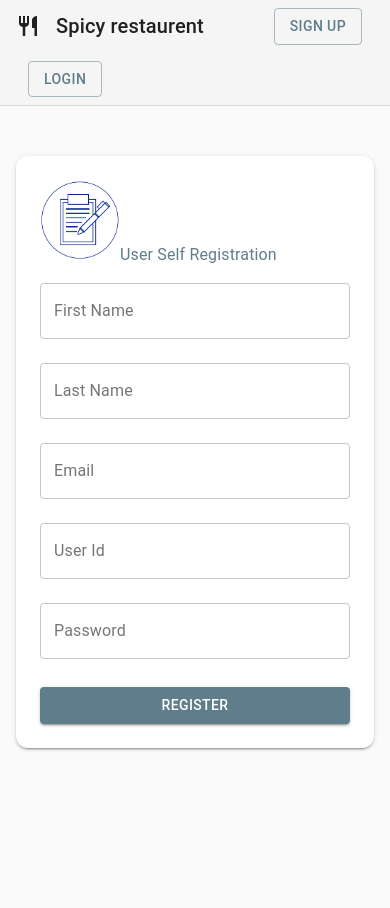
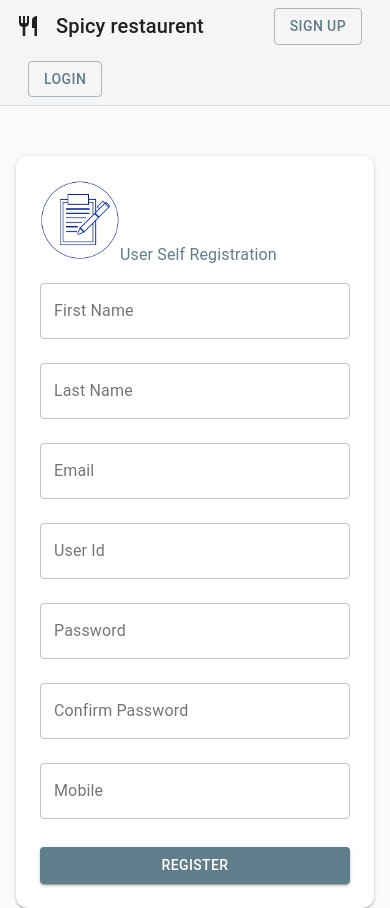
Before and after one commit to VSrihub/restaurant-app-ui, a React (Create React App) app: page /signup in a window 390 px wide. Before the commit the page ends 844 px from the top, so only its background shows below. Built offline with nearby package versions, Linux system fonts and the light colour scheme.

Commit message:
added mobile and confirmpassword fields

```diff
--- a/src/Components/Signup.js
+++ b/src/Components/Signup.js
@@ -26,6 +26,8 @@ export class Signup extends Component {
       email: "",
       userId: "",
       password: "",
+      cpassword: "",
+      mobile: "",
       dataError: null,
       shouldOpenDialogue: false,
     };
@@ -33,7 +35,7 @@ export class Signup extends Component {
     this.readForm = this.readForm.bind(this);
     this.doRegister = this.doRegister.bind(this);
     this.handleClose = this.handleClose.bind(this);
-  }
+  } //constructor end
 
   readForm = (e) => {
     //console.log(e.target.value);
@@ -51,10 +53,12 @@ export class Signup extends Component {
     //step-2
     this.state.email_error = null;
     this.state.password_error = null;
+    this.state.cpassword_error = null;
 
     // step-1
     let email = this.state.email;
     let password = this.state.password;
+    let cpassword = this.state.cpassword;
 
     //step-4
     if (email == null || email == "") {
@@ -64,6 +68,18 @@ export class Signup extends Component {
 
     if (password == null || password == "") {
       this.state.password_error = "Password should not be empty or null";
+      dataVlaid = false;
+    }
+
+    if (cpassword == null || cpassword == "") {
+      this.state.password_error =
+        "Confirm Password should not be empty or null";
+      dataVlaid = false;
+    }
+
+    if (!(password == cpassword)) {
+      this.state.cpassword_error =
+        "Password and Confirm Password should be match";
       dataVlaid = false;
     }
 
@@ -79,6 +95,8 @@ export class Signup extends Component {
         email: this.state.email,
         userId: this.state.userId,
         password: this.state.password,
+        cpassword: this.state.cpassword,
+        mobile: this.state.mobile,
       };
       console.log("user registration data is");
       console.log(JSON.stringify(user));
@@ -207,6 +225,34 @@ export class Signup extends Component {
               error={this.state.password_error != null}
               helperText={this.state.password_error}
             />
+            <TextField
+              id="outlined-required"
+              label="Confirm Password"
+              // defaultValue="Hello World"
+              variant="outlined"
+              type="password"
+              color="primary"
+              fullWidth
+              margin="normal"
+              size="normal"
+              name="cpassword"
+              onChange={this.readForm}
+              error={this.state.cpassword_error != null}
+              helperText={this.state.cpassword_error}
+            />
+            <TextField
+              id="outlined-required"
+              label="Mobile"
+              // defaultValue="Hello World"
+              variant="outlined"
+              type="text"
+              color="primary"
+              fullWidth
+              margin="normal"
+              size="normal"
+              name="mobile"
+              onChange={this.readForm}
+            />
             <br />
             <br />
             <Button
```
